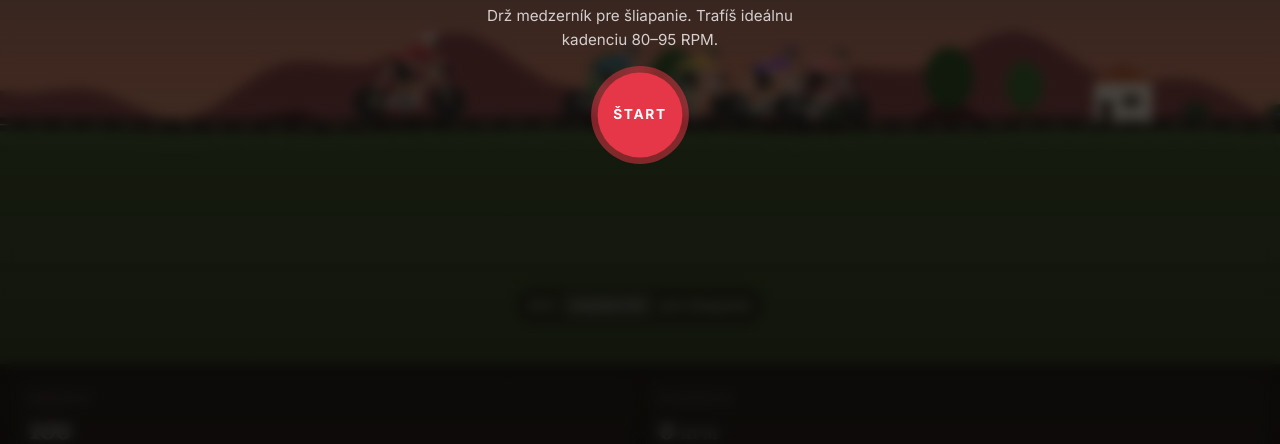
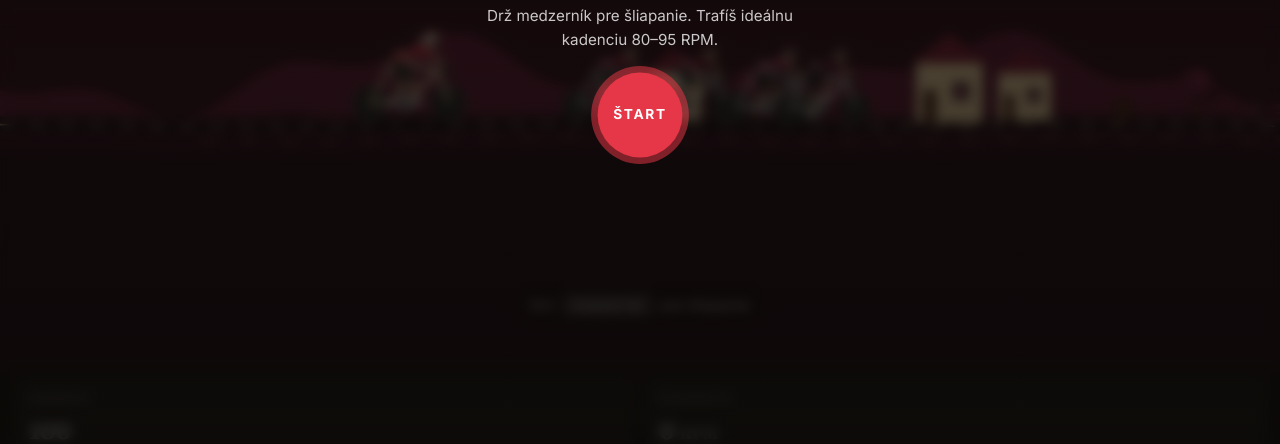
Before and after one commit to jurajgiacko/roadclassics, a website: page public/game.html in a window 1280 px wide. Shown: the part 356-800 px from the top of the page. Drawn offline with Linux system fonts and the light colour scheme; animation ran at ten frames a second.

Commit message:
feat(visual): pivot to monochrome wine illustration style
Adopts the visual language from the @road__classics × @themartinpaseka
Instagram artwork — flat illustrated silhouettes in a single-tone burgundy
palette with cream highlights, replacing the previous sunset-perspective
look.

Color palette (PAL constant)
- skyTop/Mid/Bot: deep wine to slightly lighter burgundy gradient
- farHill / midHill: flat silhouettes in two burgundy tones
- grass / grassDark: very dark wine ground (no more green)
- asphalt: near-black wine
- cream / creamSoft: warm cream for accents (skin, sign plates, pole tips)
- leafDark/Mid/Light: 3-stop burgundy for foliage clusters
- roofTile: wine red for Moravian house roofs
- woodPole / barrelOak / barrelBand: wood + metal tones for vineyard stakes
  and wine barrels

Render changes
- Sky: dark wine gradient, faint dotted grid overlay (matches IG frame
  texture), small moon disc instead of sunset sun, burgundy-tinted clouds
- Hills: solid silhouettes in farHill / midHill (was alpha-blended red)
- Terrain: dark burgundy ground with regularly-spaced vineyard rows, each
  with a wood T-stake topped in cream — direct nod to the IG composition
- Asphalt: layered (near-black + slight highlight + cream dashed line)
- Trees: round 3-layer canopy clusters (dark / mid / light burgundy)
  instead of pointy ellipses
- Houses: cream walls + wine roof + wood door + small cross-pane window
- Towers: cream onion-dome church silhouette with clock face
- Vineyards (vinecluster): multiple parallel rows on a small farm patch
  with wood T-stakes at both ends
- New props:
    barrel — oak wine barrel with metal bands and stave highlight
    rsign  — Road Classics R-monogram on a cream plate, wood stake
- Km milestone signs: cream plate with wine border (was white + red)
- Peloton jerseys: burgundy variants (a52447, 7c1a32, c44470, 5a1530,
  cream e4cb9d) so the player's Enervit red is the visual anchor

```diff
--- a/public/css/styles.css
+++ b/public/css/styles.css
@@ -286,7 +286,8 @@ body.game {
   max-width: 1400px;
   display: block;
   margin: 0 auto;
-  background: linear-gradient(180deg, #1a2238 0%, #524763 50%, #cfa97a 100%);
+  /* dark wine canvas — matches the @road__classics × @themartinpaseka illustration */
+  background: linear-gradient(180deg, #170410 0%, #2c0814 55%, #45102a 100%);
   touch-action: manipulation;
 }
 
--- a/public/js/game/engine.js
+++ b/public/js/game/engine.js
@@ -115,15 +115,22 @@
   function pick(arr) { return arr[Math.floor(Math.random() * arr.length)]; }
 
   function spawnProp(worldX) {
-    const kind = pick(['vine','vine','vine','vine','tree','tree','tree','house','house','tower']);
+    const kind = pick([
+      'tree','tree','tree','tree',
+      'vinecluster','vinecluster',
+      'house','house',
+      'tower',
+      'barrel',
+      'rsign'
+    ]);
     const detail = {
       kind,
       worldX,
       hue: rand(0, 1),
-      size: rand(0.85, 1.15),
+      size: rand(0.9, 1.2),
       colorVariant: Math.floor(rand(0, 3))
     };
-    if (kind === 'vine') detail.bunches = Math.floor(rand(3, 6));
+    if (kind === 'vinecluster') detail.rows = Math.floor(rand(3, 5));
     props.push(detail);
   }
 
@@ -132,7 +139,9 @@
   }
 
   function initPeloton() {
-    const colors = ['#1f78d1','#ffd43b','#7e3af2','#fb7185','#10b981'];
+    /* peloton jersey colors all sit in the burgundy/cream palette so the
+       player's Enervit red jumps out as the focal point */
+    const colors = ['#a52447', '#7c1a32', '#c44470', '#5a1530', '#e4cb9d'];
     for (let i = 0; i < 4; i++) {
       peloton.push({
         relativeAhead: 220 + i * 70 + rand(-20, 20),
@@ -142,40 +151,72 @@
     }
   }
 
-  /* ---- Render: SKY ---- */
+  /* ---- COLOR PALETTE — Road Classics × @themartinpaseka monochrome wine ---- */
+  const PAL = {
+    skyTop:    '#170410',
+    skyMid:    '#2c0814',
+    skyBot:    '#45102a',
+    farHill:   '#5a1530',
+    midHill:   '#3d0c20',
+    grass:     '#2a0716',
+    grassDark: '#1c0510',
+    asphalt:   '#0e0309',
+    asphaltMid:'#1a0410',
+    cream:     '#f0d4a0',
+    creamSoft: '#e4cb9d',
+    wineBright:'#a52447',
+    winePink:  '#c44470',
+    woodPole:  '#5a3526',
+    leafDark:  '#3a0c1d',
+    leafMid:   '#5a1530',
+    leafLight: '#8a2a4d',
+    roofTile:  '#7a1a30',
+    barrelOak: '#4a2010',
+    barrelBand:'#1a0510'
+  };
+
+  /* ---- Render: SKY (dark monochrome wine) ---- */
   function drawSky() {
-    /* segment-tinted gradient */
     const seg = state.activeSegment;
-    let topCol = '#1c2c4a', midCol = '#cb7d62', botCol = '#f3c79b';
+    /* Subtle segment shift so climbs feel deeper, descents lighter */
+    let top = PAL.skyTop, mid = PAL.skyMid, bot = PAL.skyBot;
     if (seg) {
-      if (seg.kind === 'climb')   { topCol = '#2a1f3b'; midCol = '#a85a4f'; botCol = '#e7b58a'; }
-      if (seg.kind === 'descent') { topCol = '#1a2840'; midCol = '#7e7c8c'; botCol = '#dabe97'; }
-      if (seg.kind === 'flat')    { topCol = '#1c2c4a'; midCol = '#c9836a'; botCol = '#f4cda3'; }
+      if (seg.kind === 'climb')   { top = '#0e030a'; mid = '#26050f'; bot = '#3a0c1f'; }
+      if (seg.kind === 'descent') { top = '#1c0612'; mid = '#3a0e1f'; bot = '#52183a'; }
     }
     const g = ctx.createLinearGradient(0, 0, 0, viewH);
-    g.addColorStop(0, topCol);
-    g.addColorStop(0.55, midCol);
-    g.addColorStop(0.95, botCol);
+    g.addColorStop(0, top);
+    g.addColorStop(0.6, mid);
+    g.addColorStop(1, bot);
     ctx.fillStyle = g;
     ctx.fillRect(0, 0, viewW, viewH);
 
-    /* Sun disc — lower right */
-    const sunY = viewH * 0.28;
-    const sunX = viewW * 0.78;
-    const sunR = Math.min(viewW, viewH) * 0.07;
-    const sg = ctx.createRadialGradient(sunX, sunY, sunR * 0.4, sunX, sunY, sunR * 1.6);
-    sg.addColorStop(0, 'rgba(255, 220, 170, 0.95)');
-    sg.addColorStop(0.5, 'rgba(255, 180, 130, 0.5)');
-    sg.addColorStop(1, 'rgba(255, 180, 130, 0)');
+    /* Faint grid pattern overlay (matches the dotted grid in the IG frame) */
+    ctx.fillStyle = 'rgba(255,255,255,0.02)';
+    const grid = 14;
+    const gridOff = (state.distance * 0.05) % grid;
+    for (let x = -gridOff; x < viewW; x += grid) {
+      for (let y = 0; y < viewH; y += grid) {
+        ctx.fillRect(x, y, 1, 1);
+      }
+    }
+
+    /* Soft moon disc — replaces the sunset sun */
+    const moonY = viewH * 0.22;
+    const moonX = viewW * 0.78;
+    const moonR = Math.min(viewW, viewH) * 0.05;
+    const sg = ctx.createRadialGradient(moonX, moonY, moonR * 0.3, moonX, moonY, moonR * 1.8);
+    sg.addColorStop(0, 'rgba(240, 212, 160, 0.55)');
+    sg.addColorStop(1, 'rgba(240, 212, 160, 0)');
     ctx.fillStyle = sg;
-    ctx.fillRect(sunX - sunR * 1.6, sunY - sunR * 1.6, sunR * 3.2, sunR * 3.2);
-    ctx.fillStyle = 'rgba(255, 230, 190, 0.95)';
+    ctx.fillRect(moonX - moonR * 1.8, moonY - moonR * 1.8, moonR * 3.6, moonR * 3.6);
+    ctx.fillStyle = 'rgba(240, 212, 160, 0.65)';
     ctx.beginPath();
-    ctx.arc(sunX, sunY, sunR * 0.55, 0, Math.PI * 2);
+    ctx.arc(moonX, moonY, moonR * 0.55, 0, Math.PI * 2);
     ctx.fill();
 
-    /* Drifting clouds (slow parallax) */
-    ctx.fillStyle = 'rgba(255,255,255,0.18)';
+    /* Slow clouds — burgundy tinted to fit the night-wine palette */
+    ctx.fillStyle = 'rgba(165, 36, 71, 0.18)';
     const cloudOff = state.distance * 0.04;
     for (let i = 0; i < 5; i++) {
       const cx = ((i * 280 - cloudOff) % (viewW + 400) + viewW + 400) % (viewW + 400) - 100;
@@ -192,9 +233,9 @@
     ctx.fill();
   }
 
-  /* ---- Render: HILLS (background silhouettes) ---- */
+  /* ---- Render: HILLS (flat burgundy silhouettes) ---- */
   function drawFarHills() {
-    ctx.fillStyle = 'rgba(69, 5, 33, 0.55)';
+    ctx.fillStyle = PAL.farHill;
     const baseY = viewH * 0.55;
     const off = state.distance * 0.12;
     ctx.beginPath();
@@ -211,7 +252,7 @@
   }
 
   function drawMidHills() {
-    ctx.fillStyle = 'rgba(44, 3, 20, 0.78)';
+    ctx.fillStyle = PAL.midHill;
     const baseY = viewH * 0.66;
     const off = state.distance * 0.32;
     ctx.beginPath();
@@ -227,7 +268,7 @@
     ctx.fill();
   }
 
-  /* ---- Render: TERRAIN (the playable ground) ---- */
+  /* ---- Render: TERRAIN (flat burgundy with vineyard rows + wooden poles) ---- */
   function drawTerrain() {
     const samples = 80;
     const path = [];
@@ -237,8 +278,8 @@
       path.push({ sx, sy: terrainScreenY(wx), wx });
     }
 
-    /* Grass polygon */
-    ctx.fillStyle = '#3a5d2a';
+    /* Ground polygon — dark wine */
+    ctx.fillStyle = PAL.grass;
     ctx.beginPath();
     ctx.moveTo(0, viewH);
     for (const p of path) ctx.lineTo(p.sx, p.sy);
@@ -246,27 +287,59 @@
     ctx.closePath();
     ctx.fill();
 
-    /* Darker grass band just below surface for depth */
-    ctx.fillStyle = 'rgba(0, 0, 0, 0.18)';
+    /* Darker band below surface for depth */
+    ctx.fillStyle = PAL.grassDark;
     ctx.beginPath();
     ctx.moveTo(0, viewH);
-    for (const p of path) ctx.lineTo(p.sx, p.sy + 24);
+    for (const p of path) ctx.lineTo(p.sx, p.sy + 28);
     ctx.lineTo(viewW, viewH);
     ctx.closePath();
     ctx.fill();
 
+    /* Vineyard rows — parallel diagonal stripes with wooden T-stakes,
+       spaced regularly along the world. Inspired by the IG illustration:
+       receding rows of dark leafy foliage with cream-tipped wood poles. */
+    const rowStep = 40;
+    const rowStart = Math.floor((state.distance - 200) / rowStep) * rowStep;
+    for (let wx = rowStart; wx < state.distance + viewW + 200; wx += rowStep) {
+      const sx = worldToScreenX(wx);
+      if (sx < -20 || sx > viewW + 20) continue;
+      const sy = terrainScreenY(wx);
+      /* Foliage row — short cluster of bumps */
+      ctx.fillStyle = PAL.leafDark;
+      ctx.beginPath();
+      ctx.ellipse(sx,        sy + 18, 9, 6, 0, 0, Math.PI * 2);
+      ctx.ellipse(sx + 8,    sy + 16, 6, 5, 0, 0, Math.PI * 2);
+      ctx.ellipse(sx - 8,    sy + 17, 6, 5, 0, 0, Math.PI * 2);
+      ctx.fill();
+      /* Wooden T-stake (post + crossbar with cream tip) */
+      ctx.fillStyle = PAL.woodPole;
+      ctx.fillRect(sx - 0.6, sy + 6, 1.4, 14);
+      ctx.fillStyle = PAL.cream;
+      ctx.fillRect(sx - 1.5, sy + 6, 3, 1.4); /* cream tip */
+    }
+
     /* Asphalt strip following the surface */
-    ctx.strokeStyle = '#1f1c18';
-    ctx.lineWidth = 14;
+    ctx.strokeStyle = PAL.asphalt;
+    ctx.lineWidth = 16;
     ctx.lineJoin = 'round';
+    ctx.lineCap = 'round';
     ctx.beginPath();
     ctx.moveTo(path[0].sx, path[0].sy + 4);
     for (const p of path) ctx.lineTo(p.sx, p.sy + 4);
     ctx.stroke();
 
-    /* Yellow dashed center stripe */
-    ctx.strokeStyle = 'rgba(228, 203, 157, 0.85)';
-    ctx.lineWidth = 1.5;
+    /* Asphalt highlight (lighter middle band) */
+    ctx.strokeStyle = PAL.asphaltMid;
+    ctx.lineWidth = 10;
+    ctx.beginPath();
+    ctx.moveTo(path[0].sx, path[0].sy + 4);
+    for (const p of path) ctx.lineTo(p.sx, p.sy + 4);
+    ctx.stroke();
+
+    /* Cream dashed center stripe */
+    ctx.strokeStyle = PAL.creamSoft;
+    ctx.lineWidth = 1.6;
     const dashLen = 14, gapLen = 16;
     ctx.setLineDash([dashLen, gapLen]);
     ctx.lineDashOffset = -((state.distance) % (dashLen + gapLen));
@@ -275,124 +348,194 @@
     for (const p of path) ctx.lineTo(p.sx, p.sy + 4);
     ctx.stroke();
     ctx.setLineDash([]);
-
-    /* Vineyard texture — short vertical green tufts on the grass below road */
-    ctx.fillStyle = 'rgba(20, 50, 18, 0.55)';
-    const tuftStep = 26;
-    const tuftOffset = Math.floor(state.distance / tuftStep) * tuftStep;
-    for (let wx = state.distance - 200; wx < state.distance + viewW + 200; wx += tuftStep) {
-      const sx = worldToScreenX(wx);
-      if (sx < -10 || sx > viewW + 10) continue;
-      const sy = terrainScreenY(wx) + 16;
-      ctx.fillRect(sx - 1, sy + 4, 2, 8);
-      ctx.fillRect(sx + 6, sy + 8, 2, 6);
-    }
   }
 
-  /* ---- Render: PROPS on terrain ---- */
+  /* ---- Render: PROPS on terrain (flat illustrated style) ---- */
+
+  /* Tree — rounded cluster of overlapping foliage circles in 3 burgundy tones */
   function drawTree(p) {
     const sx = worldToScreenX(p.worldX);
     if (sx < -50 || sx > viewW + 50) return;
     const sy = terrainScreenY(p.worldX);
     const h = 60 * p.size;
     /* trunk */
-    ctx.fillStyle = '#2e1f14';
-    ctx.fillRect(sx - 2, sy - h * 0.45, 4, h * 0.45);
-    /* canopy */
-    ctx.fillStyle = ['#234d20', '#2d6128', '#1b4519'][p.colorVariant % 3];
+    ctx.fillStyle = PAL.barrelOak;
+    ctx.fillRect(sx - 2, sy - h * 0.35, 4, h * 0.35);
+    /* canopy — three layered round cluster (like the IG illustration trees) */
+    const canopyR = h * 0.28;
+    const baseY = sy - h * 0.45;
+    /* darkest back layer */
+    ctx.fillStyle = PAL.leafDark;
     ctx.beginPath();
-    ctx.ellipse(sx, sy - h * 0.65, h * 0.36, h * 0.46, 0, 0, Math.PI * 2);
+    ctx.arc(sx - canopyR * 0.4, baseY - canopyR * 0.2, canopyR, 0, Math.PI * 2);
+    ctx.arc(sx + canopyR * 0.5, baseY - canopyR * 0.1, canopyR * 0.9, 0, Math.PI * 2);
+    ctx.fill();
+    /* mid layer */
+    ctx.fillStyle = PAL.leafMid;
+    ctx.beginPath();
+    ctx.arc(sx, baseY - canopyR * 0.5, canopyR * 0.85, 0, Math.PI * 2);
+    ctx.arc(sx - canopyR * 0.6, baseY - canopyR * 0.1, canopyR * 0.75, 0, Math.PI * 2);
+    ctx.fill();
+    /* light highlight (on top-right) */
+    ctx.fillStyle = PAL.leafLight;
+    ctx.beginPath();
+    ctx.arc(sx + canopyR * 0.2, baseY - canopyR * 0.7, canopyR * 0.35, 0, Math.PI * 2);
     ctx.fill();
   }
 
+  /* Moravian house — cream walls, burgundy gable roof, tall narrow form */
   function drawHouse(p) {
     const sx = worldToScreenX(p.worldX);
     if (sx < -80 || sx > viewW + 80) return;
     const sy = terrainScreenY(p.worldX);
-    const w = 64 * p.size;
-    const h = 42 * p.size;
+    const w = 56 * p.size;
+    const h = 50 * p.size;
     const x = sx - w / 2;
     const y = sy - h;
     /* walls */
-    ctx.fillStyle = '#f3eadb';
+    ctx.fillStyle = PAL.cream;
     ctx.fillRect(x, y, w, h);
-    /* roof */
-    ctx.fillStyle = ['#a3431f', '#b85530', '#8d3a1e'][p.colorVariant % 3];
+    /* roof — gable */
+    ctx.fillStyle = PAL.roofTile;
     ctx.beginPath();
     ctx.moveTo(x - w * 0.08, y);
     ctx.lineTo(x + w * 0.5, y - h * 0.5);
     ctx.lineTo(x + w * 1.08, y);
     ctx.closePath();
     ctx.fill();
-    /* door + window */
-    ctx.fillStyle = '#2b1c10';
+    /* door */
+    ctx.fillStyle = PAL.barrelOak;
     ctx.fillRect(x + w * 0.12, y + h * 0.45, w * 0.18, h * 0.55);
-    ctx.fillStyle = '#36281a';
-    ctx.fillRect(x + w * 0.5, y + h * 0.32, w * 0.28, h * 0.32);
-    /* window panes */
-    ctx.strokeStyle = '#f3eadb';
+    /* window — small square */
+    ctx.fillStyle = PAL.skyBot;
+    ctx.fillRect(x + w * 0.55, y + h * 0.32, w * 0.25, h * 0.3);
+    /* window cross */
+    ctx.strokeStyle = PAL.cream;
     ctx.lineWidth = 1;
     ctx.beginPath();
-    ctx.moveTo(x + w * 0.64, y + h * 0.32);
-    ctx.lineTo(x + w * 0.64, y + h * 0.64);
+    ctx.moveTo(x + w * 0.675, y + h * 0.32);
+    ctx.lineTo(x + w * 0.675, y + h * 0.62);
+    ctx.moveTo(x + w * 0.55, y + h * 0.47);
+    ctx.lineTo(x + w * 0.8, y + h * 0.47);
     ctx.stroke();
   }
 
+  /* Church tower — tall slim with cream walls, dark spire, Pálava skyline */
   function drawTower(p) {
     const sx = worldToScreenX(p.worldX);
     if (sx < -60 || sx > viewW + 60) return;
     const sy = terrainScreenY(p.worldX);
     const w = 22 * p.size;
-    const h = 92 * p.size;
+    const h = 100 * p.size;
     const x = sx - w / 2;
     const y = sy - h;
-    /* base */
-    ctx.fillStyle = '#dccdb0';
-    ctx.fillRect(x, y + h * 0.32, w, h * 0.68);
-    /* spire */
-    ctx.fillStyle = '#5e2a14';
+    /* tower base — cream */
+    ctx.fillStyle = PAL.cream;
+    ctx.fillRect(x, y + h * 0.28, w, h * 0.72);
+    /* onion-style dome */
+    ctx.fillStyle = PAL.roofTile;
     ctx.beginPath();
-    ctx.moveTo(x - w * 0.15, y + h * 0.32);
-    ctx.lineTo(x + w * 0.5, y);
-    ctx.lineTo(x + w * 1.15, y + h * 0.32);
+    ctx.moveTo(x - w * 0.18, y + h * 0.28);
+    ctx.quadraticCurveTo(x + w * 0.5, y - h * 0.05, x + w * 1.18, y + h * 0.28);
     ctx.closePath();
     ctx.fill();
-    /* tiny window */
-    ctx.fillStyle = '#2b1c10';
-    ctx.fillRect(x + w * 0.4, y + h * 0.5, w * 0.2, h * 0.16);
+    /* spire tip */
+    ctx.fillStyle = PAL.barrelOak;
+    ctx.fillRect(x + w * 0.45, y - h * 0.05, w * 0.1, h * 0.08);
+    /* clock face */
+    ctx.fillStyle = PAL.barrelOak;
+    ctx.beginPath();
+    ctx.arc(x + w * 0.5, y + h * 0.5, w * 0.18, 0, Math.PI * 2);
+    ctx.fill();
+    ctx.fillStyle = PAL.cream;
+    ctx.beginPath();
+    ctx.arc(x + w * 0.5, y + h * 0.5, w * 0.04, 0, Math.PI * 2);
+    ctx.fill();
+    /* tall arched window */
+    ctx.fillStyle = PAL.skyBot;
+    ctx.fillRect(x + w * 0.4, y + h * 0.7, w * 0.2, h * 0.18);
   }
 
-  function drawVine(p) {
+  /* Vineyard cluster — multiple parallel rows of foliage with wood T-stakes,
+     drawn as a small farm patch standing on the terrain */
+  function drawVineCluster(p) {
+    const sx = worldToScreenX(p.worldX);
+    if (sx < -50 || sx > viewW + 50) return;
+    const sy = terrainScreenY(p.worldX);
+    const rows = p.rows || 3;
+    /* poles + foliage rows */
+    for (let r = 0; r < rows; r++) {
+      const ry = sy - r * 6 * p.size;
+      const rw = 28 * p.size;
+      /* foliage row (dark burgundy ellipse) */
+      ctx.fillStyle = PAL.leafDark;
+      ctx.beginPath();
+      ctx.ellipse(sx, ry - 4, rw, 5 * p.size, 0, 0, Math.PI * 2);
+      ctx.fill();
+      /* mid highlight */
+      ctx.fillStyle = PAL.leafMid;
+      ctx.beginPath();
+      ctx.ellipse(sx + 4, ry - 5, rw * 0.55, 3 * p.size, 0, 0, Math.PI * 2);
+      ctx.fill();
+      /* poles at each end (T-shaped) */
+      ctx.fillStyle = PAL.woodPole;
+      ctx.fillRect(sx - rw - 1, ry - 8, 1.5, 12);
+      ctx.fillRect(sx + rw - 0.5, ry - 8, 1.5, 12);
+      /* cream tops on poles (like in the illustration) */
+      ctx.fillStyle = PAL.cream;
+      ctx.fillRect(sx - rw - 2.5, ry - 8, 4, 1.4);
+      ctx.fillRect(sx + rw - 2, ry - 8, 4, 1.4);
+    }
+  }
+
+  /* Wine barrel — oak with metal bands, cute roadside motif */
+  function drawBarrel(p) {
     const sx = worldToScreenX(p.worldX);
     if (sx < -40 || sx > viewW + 40) return;
     const sy = terrainScreenY(p.worldX);
-    /* a small bush + grape clusters */
-    const bunches = p.bunches || 4;
-    ctx.fillStyle = '#1d4419';
+    const w = 22 * p.size;
+    const h = 24 * p.size;
+    /* body */
+    ctx.fillStyle = PAL.barrelOak;
     ctx.beginPath();
-    ctx.ellipse(sx, sy - 10, 14 * p.size, 8 * p.size, 0, 0, Math.PI * 2);
+    ctx.ellipse(sx, sy - h / 2, w / 2, h / 2, 0, 0, Math.PI * 2);
     ctx.fill();
-    /* vertical poles + horizontal wire */
-    ctx.strokeStyle = '#3a2a1a';
-    ctx.lineWidth = 1;
-    ctx.beginPath();
-    ctx.moveTo(sx - 10 * p.size, sy);
-    ctx.lineTo(sx - 10 * p.size, sy - 16);
-    ctx.moveTo(sx + 10 * p.size, sy);
-    ctx.lineTo(sx + 10 * p.size, sy - 16);
-    ctx.moveTo(sx - 10 * p.size, sy - 14);
-    ctx.lineTo(sx + 10 * p.size, sy - 14);
-    ctx.stroke();
-    /* grape dots */
-    ctx.fillStyle = '#6b3aa6';
-    for (let i = 0; i < bunches; i++) {
-      const bx = sx - 8 * p.size + (i / bunches) * 16 * p.size;
-      ctx.beginPath();
-      ctx.arc(bx, sy - 8, 1.6, 0, Math.PI * 2);
-      ctx.fill();
-    }
+    /* metal bands */
+    ctx.fillStyle = PAL.barrelBand;
+    ctx.fillRect(sx - w / 2 + 1, sy - h * 0.7, w - 2, 1.5);
+    ctx.fillRect(sx - w / 2 + 1, sy - h * 0.4, w - 2, 1.5);
+    /* highlight stave */
+    ctx.fillStyle = 'rgba(240, 212, 160, 0.18)';
+    ctx.fillRect(sx - 1, sy - h + 2, 2, h - 4);
   }
 
+  /* Road Classics R-monogram sign — cream square plate on a stake */
+  function drawRSign(p) {
+    const sx = worldToScreenX(p.worldX);
+    if (sx < -40 || sx > viewW + 40) return;
+    const sy = terrainScreenY(p.worldX);
+    const w = 28;
+    /* stake */
+    ctx.fillStyle = PAL.woodPole;
+    ctx.fillRect(sx - 1, sy - 28, 2, 28);
+    /* plate */
+    ctx.fillStyle = PAL.cream;
+    ctx.fillRect(sx - w / 2, sy - 28 - w, w, w);
+    /* circle border */
+    ctx.strokeStyle = PAL.skyTop;
+    ctx.lineWidth = 1.5;
+    ctx.beginPath();
+    ctx.arc(sx, sy - 28 - w / 2, w * 0.36, 0, Math.PI * 2);
+    ctx.stroke();
+    /* R letter */
+    ctx.fillStyle = PAL.skyTop;
+    ctx.font = '900 16px Fraunces, Georgia, serif';
+    ctx.textAlign = 'center';
+    ctx.textBaseline = 'middle';
+    ctx.fillText('R', sx, sy - 28 - w / 2 + 1);
+  }
+
+  /* Km milestone sign (existing 'sign' kind from maintainWorld) */
   function drawSign(p) {
     const sx = worldToScreenX(p.worldX);
     if (sx < -40 || sx > viewW + 40) return;
@@ -400,16 +543,17 @@
     const w = 36;
     const h = 22;
     /* pole */
-    ctx.fillStyle = '#888';
+    ctx.fillStyle = PAL.woodPole;
     ctx.fillRect(sx - 1, sy - 28, 2, 28);
-    /* board */
-    ctx.fillStyle = '#fff';
-    ctx.strokeStyle = '#c00';
+    /* plate (cream with burgundy border) */
+    ctx.fillStyle = PAL.cream;
+    ctx.fillRect(sx - w / 2, sy - 28 - h, w, h);
+    ctx.strokeStyle = PAL.wineBright;
     ctx.lineWidth = 2;
-    ctx.fillRect(sx - w / 2, sy - 28 - h, w, h);
     ctx.strokeRect(sx - w / 2, sy - 28 - h, w, h);
-    ctx.fillStyle = '#222';
-    ctx.font = '600 11px Inter, sans-serif';
+    /* km text */
+    ctx.fillStyle = PAL.skyTop;
+    ctx.font = '700 11px Inter, sans-serif';
     ctx.textAlign = 'center';
     ctx.textBaseline = 'middle';
     ctx.fillText(p.label || '', sx, sy - 28 - h / 2);
@@ -420,11 +564,13 @@
     const sorted = [...props].sort((a, b) => a.worldX - b.worldX);
     for (const p of sorted) {
       switch (p.kind) {
-        case 'tree': drawTree(p); break;
-        case 'house': drawHouse(p); break;
-        case 'tower': drawTower(p); break;
-        case 'vine': drawVine(p); break;
-        case 'sign': drawSign(p); break;
+        case 'tree':        drawTree(p); break;
+        case 'house':       drawHouse(p); break;
+        case 'tower':       drawTower(p); break;
+        case 'vinecluster': drawVineCluster(p); break;
+        case 'barrel':      drawBarrel(p); break;
+        case 'rsign':       drawRSign(p); break;
+        case 'sign':        drawSign(p); break;
       }
     }
   }
```
